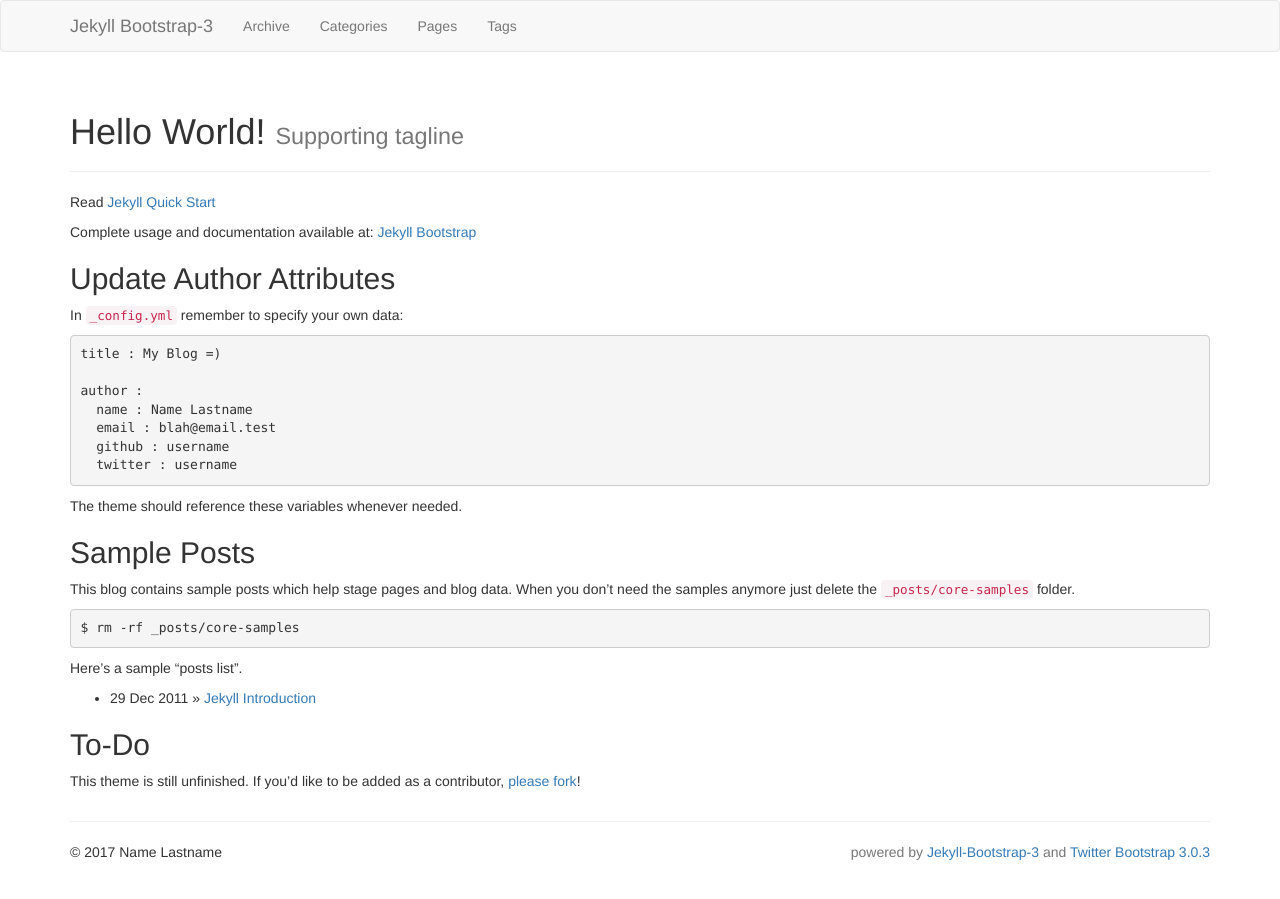
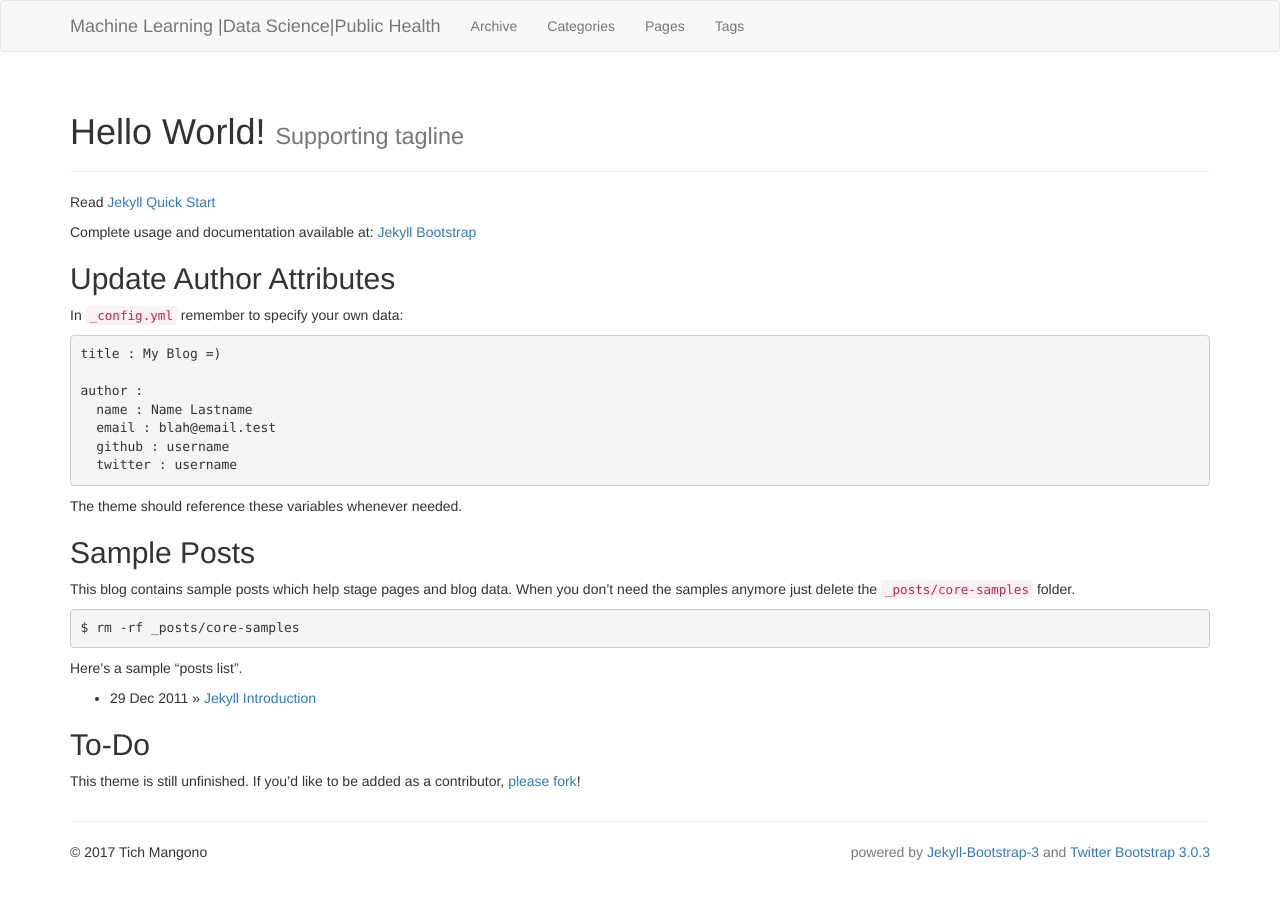
Before and after one commit to tichmangono/tichmangono.github.io, a Jekyll site: the page built from index.md, in a window 1280 px wide. Built offline with Jekyll 4.4.1, drawn with Linux system fonts in a browser that asks for light colours; nearby versions of some CDN libraries; library files that are not in the unit come from our copies.

Commit message:
change config details

```diff
--- a/_config.yml
+++ b/_config.yml
@@ -11,13 +11,13 @@ markdown: kramdown
 # Themes are encouraged to use these universal variables
 # so be sure to set them if your theme uses them.
 #
-title : Jekyll Bootstrap-3
-tagline: Site Tagline
+title : Machine Learning |Data Science|Public Health
+tagline: Musings on Machine Learning
 author :
-  name : Name Lastname
-  email : blah@email.test
-  github : username
-  twitter : username
+  name : Tich Mangono
+  email : tichmangono@gmail.com
+  github : tichmangono
+  twitter : tichmangono
   feedburner : feedname
 
 # The production_url is only used when full-domain names are needed
@@ -28,7 +28,7 @@ author :
 # Else if you are pushing to username.github.io, replace with your username.
 # Finally if you are pushing to a GitHub project page, include the project name at the end.
 #
-production_url : http://username.github.io
+production_url : http://tichmangono.github.io
 
 # All Jekyll-Bootstrap specific configurations are namespaced into this hash
 #
```
